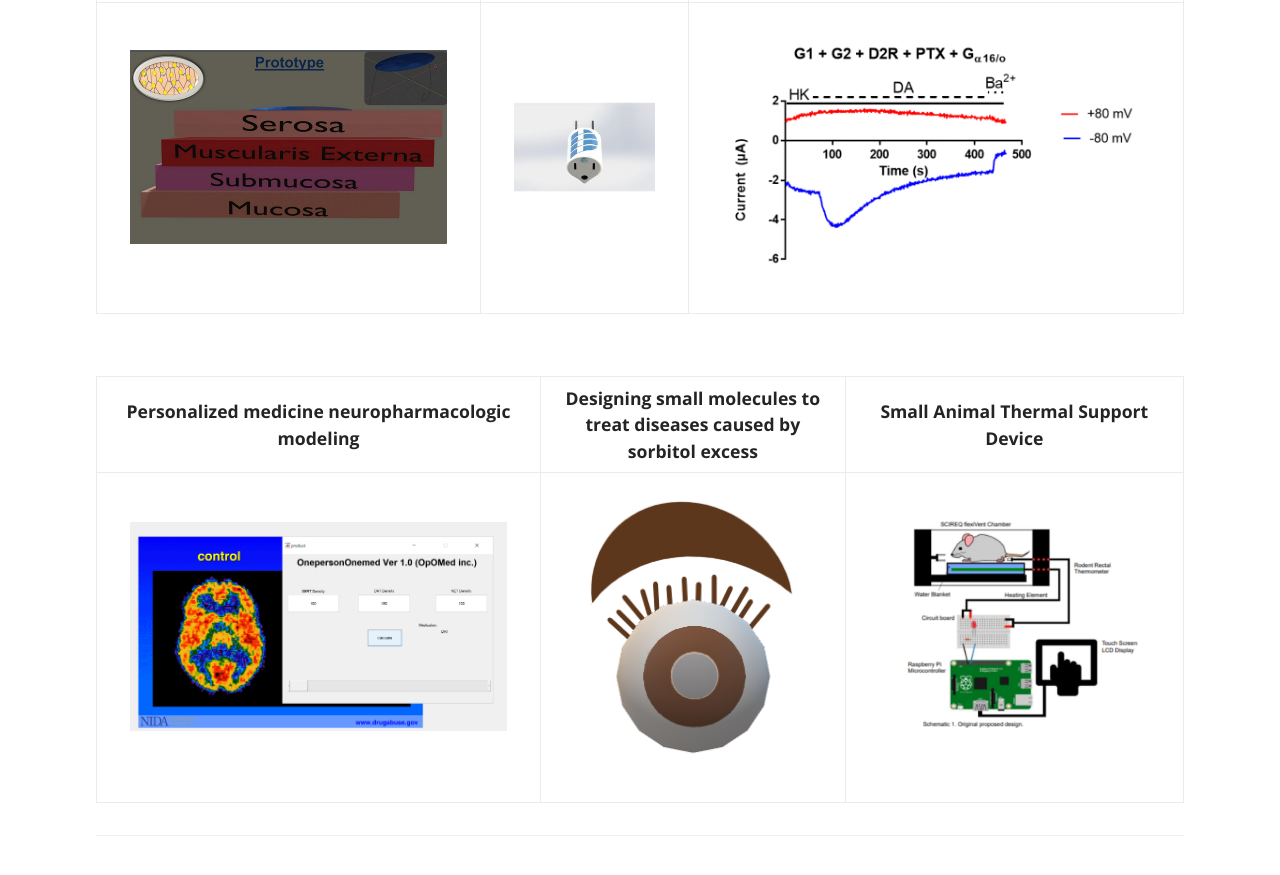
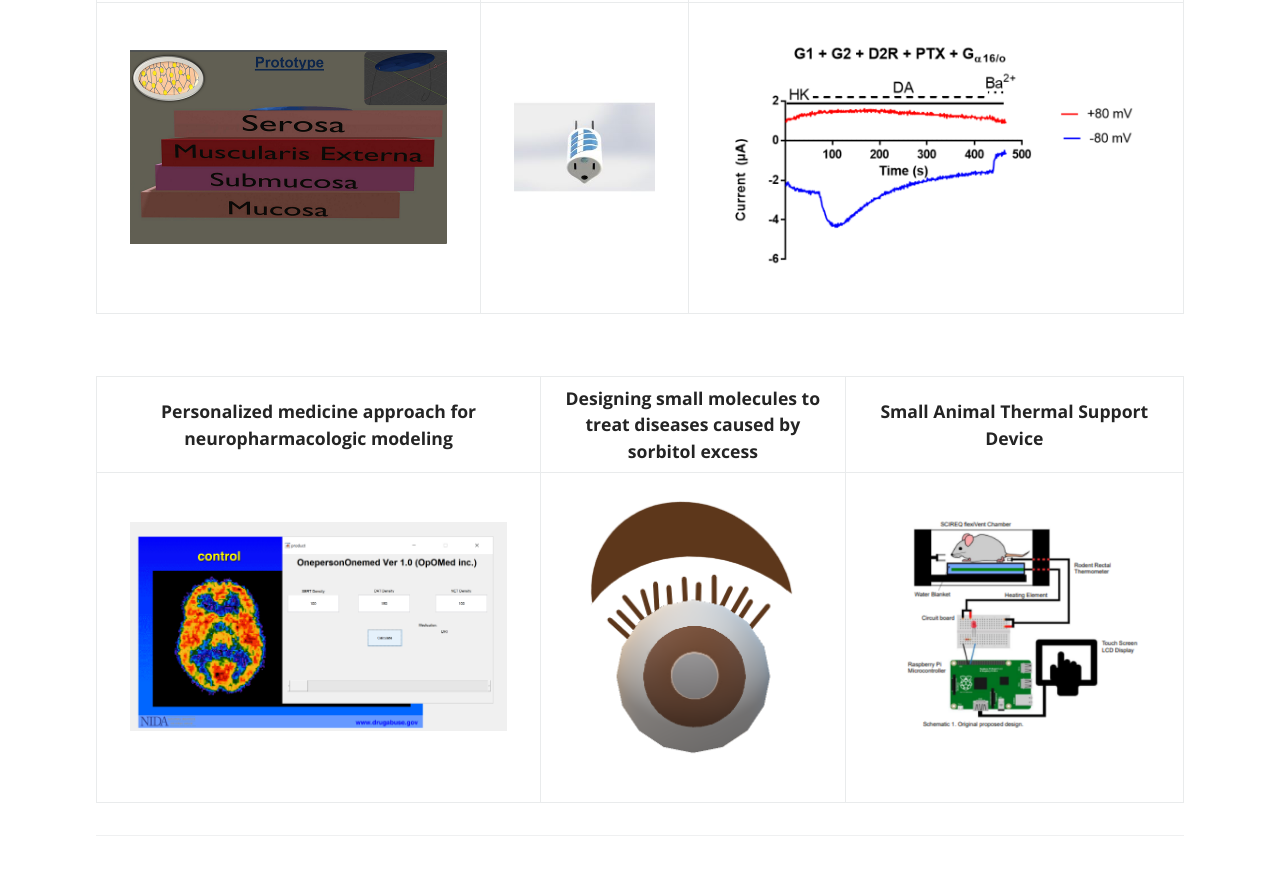
Before and after one commit to EyeCanDoIt/EyeCanDoIt.github.io, a Jekyll site: the page built from index.md, in a window 1280 px wide and 900 px high, scrolled down 2842 px. Shown: the top 875 px of the window. Built offline with Jekyll 4.4.1, drawn with Linux system fonts in a browser that asks for light colours.

Commit message:
Update index.md

```diff
--- a/index.md
+++ b/index.md
@@ -64,6 +64,6 @@ Virginia Commonwealth University (VCU), Richmond, VA		&nbsp;&nbsp;&nbsp;&nbsp;&n
 
 <br>
 
-| Personalized medicine neuropharmacologic modeling  | Designing small molecules to treat diseases caused by sorbitol excess | Small Animal Thermal Support Device |
+| Personalized medicine approach for neuropharmacologic modeling  | Designing small molecules to treat diseases caused by sorbitol excess | Small Animal Thermal Support Device |
 |     :---:    |     :---:      |     :---:     |
 | <a href="opomed" class="btn" style="color:#E0E0E0"><img src="https://EyeCanDoIt.github.io/Images/opomed.png" alt="https://EyeCanDoIt.github.io/Images/opomed.png" loading="lazy"></a>   | <a href="sorbitol" class="btn" style="color:#E0E0E0"><img src="https://EyeCanDoIt.github.io/Images/eye.png" alt="https://EyeCanDoIt.github.io/Images/eye.png" alt=" " width="90%" height="90%"  loading="lazy"></a>     | <a href="thermoreg" class="btn" style="color:#E0E0E0"><img src="https://EyeCanDoIt.github.io/Images/scireq.png" alt="https://EyeCanDoIt.github.io/Images/scireq.png" loading="lazy"></a>    |
```
